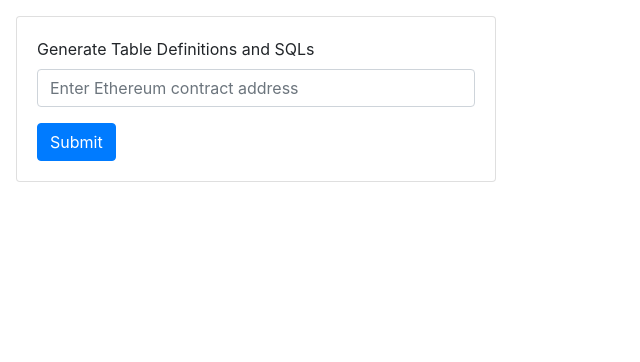
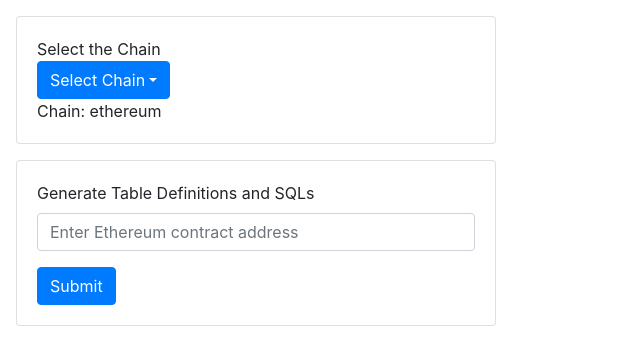
Before and after one commit to blockchain-etl/abi-parser, a React (Create React App) app in the folder frontend/: page / in a window 1280 px wide. Shown: the top 362 px of the page, without its empty margins (0-640 px from the left). Built offline with nearby package versions, Linux system fonts and the light colour scheme.

Commit message:
Add chain selection dropdown to UI

```diff
--- a/frontend/src/App.js
+++ b/frontend/src/App.js
@@ -1,60 +1,65 @@
-import React, { Component } from 'react';
+import React, { Component } from "react";
 
-import 'bootstrap/dist/css/bootstrap.min.css';
-import Input from './components/Input';
+import "bootstrap/dist/css/bootstrap.min.css";
+import Input from "./components/Input";
 
-import Card from 'react-bootstrap/Card'
-import Spinner from 'react-bootstrap/Spinner'
-import Query from './components/Query';
-import TableDefinitions from './components/TableDefinitions';
+import Card from "react-bootstrap/Card";
+import Spinner from "react-bootstrap/Spinner";
+import Query from "./components/Query";
+import TableDefinitions from "./components/TableDefinitions";
+import ChainSelector from "./components/ChainSelector";
 
-const API_ENDPOINT = '/api/';
+const API_ENDPOINT = "http://localhost:3000/api/";
 //const API_ENDPOINT = 'https://abi-parser.now.sh/api/'; // NOTE: use this when deploying to Firebase
 
 const cardStyle = {
-  width: 900
-}
+  width: 900,
+};
 
 class App extends Component {
-
   constructor(props) {
     super(props);
     this.state = {
-      address: '',
-      dataset: '',
-      name: '',
+      address: "",
+      dataset: "",
+      name: "",
+      chain: "ethereum",
       isLoading: false,
+    };
   }
+  handleChainSubmit(e) {
+    this.setState({
+      chain: e,
+    });
   }
-
   handleChange(e) {
     this.setState({
-      address: e.target.value
-    })
+      address: e.target.value,
+    });
   }
 
   handleChangeContractName(e) {
     this.setState({
-      name: e.target.value
-    })
+      name: e.target.value,
+    });
     const clone = JSON.parse(JSON.stringify(this.state.contract));
-    clone.ContractName = e.target.value
+    clone.ContractName = e.target.value;
     this.setState({
-      contract : clone
-    })
+      contract: clone,
+    });
   }
 
   handleChangeDataset(e) {
     this.setState({
-      dataset: e.target.value
-    })
+      dataset: e.target.value,
+    });
   }
 
   async handleSubmit(e) {
     e.preventDefault();
     this.setState({
       isLoading: true,
-    })
+    });
     await this.fetchData();
   }
 
@@ -62,37 +67,46 @@
     const address = this.state.address;
     const queriesApi = `${API_ENDPOINT}queries/${address}`;
     const queriesRes = await fetch(queriesApi);
-    const queries = await queriesRes.json()
+    const queries = await queriesRes.json();
     const tablesApi = `${API_ENDPOINT}tables/${address}`;
     const tablesRes = await fetch(tablesApi);
-    const tables = await tablesRes.json()
+    const tables = await tablesRes.json();
     const contractApi = `${API_ENDPOINT}contract/${address}`;
     const contractRes = await fetch(contractApi);
-    const contract = await contractRes.json()
-    const name = contract.ContractName
+    const contract = await contractRes.json();
+    const name = contract.ContractName;
     this.setState({
       name,
       queries,
       tables,
       contract,
       isLoading: false,
-    })
+    });
   }
 
   render() {
-    const { queries, tables, contract, address, dataset, name, isLoading} = this.state;
+    const { queries, tables, contract, address, dataset, name, isLoading } =
+      this.state;
     return (
       <div className="App">
+        <ChainSelector
+          handleChainSubmit={this.handleChainSubmit.bind(this)}
+          chain={this.state.chain}
+        />
+
         <Input
           handleChange={this.handleChange.bind(this)}
           handleSubmit={this.handleSubmit.bind(this)}
           address={address}
           isLoading={isLoading}
         />
-        {isLoading && <Card className="m-3" style={{width: 480}} body>
+        {isLoading && (
+          <Card className="m-3" style={{ width: 480 }} body>
             <Spinner animation="border" />
-        </Card>}
-        {!isLoading && queries && <TableDefinitions
+          </Card>
+        )}
+        {!isLoading && queries && (
+          <TableDefinitions
             tables={tables}
             contract={contract}
             queries={queries}
@@ -101,14 +115,19 @@
             name={name}
             handleChangeDataset={this.handleChangeDataset.bind(this)}
             handleChangeContractName={this.handleChangeContractName.bind(this)}
-          />}
-        {!isLoading && queries && tables &&
-          Object.entries(queries).map(obj => <Query
+          />
+        )}
+        {!isLoading &&
+          queries &&
+          tables &&
+          Object.entries(queries).map((obj) => (
+            <Query
               title={obj[0]}
               query={obj[1]}
               key={obj[0]}
               table={tables[obj[0]]}
-          ></Query>)}
+            ></Query>
+          ))}
       </div>
     );
   }
--- /dev/null
+++ b/frontend/src/components/ChainSelector.js
@@ -0,0 +1,29 @@
+import React, { Component } from "react";
+import Card from "react-bootstrap/Card";
+
+import Dropdown from "react-bootstrap/Dropdown";
+import DropdownButton from "react-bootstrap/DropdownButton";
+
+export class ChainSelector extends Component {
+  render() {
+    return (
+      <div>
+        <Card className="m-3" style={{ width: 480 }} body>
+          Select the Chain
+          <DropdownButton
+            title="Select Chain"
+            variant="primary"
+            onSelect={this.props.handleChainSubmit.bind(this)}
+          >
+            <Dropdown.Item eventKey="ethereum">Ethereum</Dropdown.Item>
+
+            <Dropdown.Item eventKey="polygon">Polygon</Dropdown.Item>
+          </DropdownButton>
+          Chain: {this.props.chain}
+        </Card>
+      </div>
+    );
+  }
+}
+
+export default ChainSelector;
```
Lines whose indentation alone changed are shown as unchanged.
